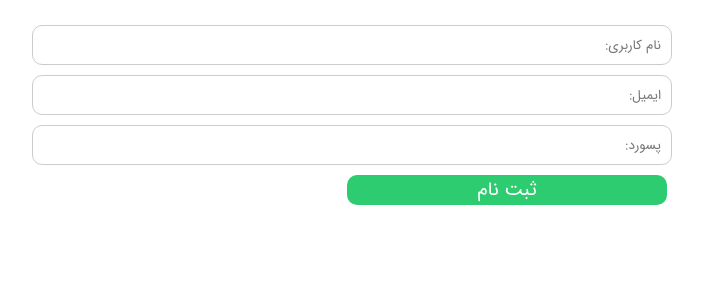
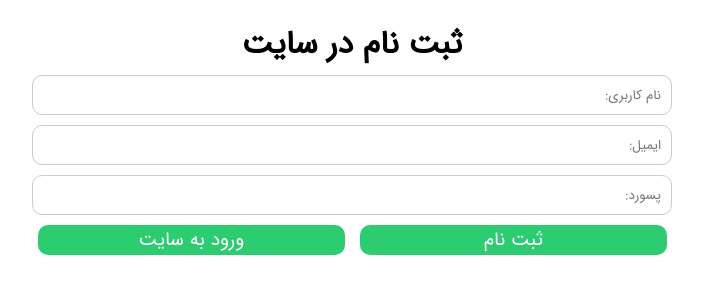
Before and after one commit to sajadspeed/php-teaching, a PHP site: page /admin/signup.php in a window 1280 px wide. Shown: the top 300 px of the page, without its empty margins (288-991 px from the left). Run offline with PHP 8.4, Linux system fonts and the light colour scheme.

Commit message:
Section_7 Training Complete

```diff
--- a/admin/css/style.css
+++ b/admin/css/style.css
@@ -37,11 +37,10 @@ input{
 	margin: 5px 0px;
 }
 button{
-	width: 50%;
+	width: 48%;
 	border: none;
 	background-color: #2ecc71;
 	color: #FFF;
-	float: right;
 	font-size: 1.2em;
 	border-radius: 10px;
 	cursor: pointer;
@@ -123,3 +122,6 @@ main h1{
 	border-bottom: 1px dashed #CCC;
 	margin-bottom: 10px;
 }
+form h1{
+	text-align: center;
+}
--- a/admin/login.php
+++ b/admin/login.php
@@ -18,9 +18,7 @@
 				$user = mysqli_fetch_all($select, MYSQLI_ASSOC);
 
 				if(count($user) == 1) {
-					$_SESSION['user_id'] = $user[0]['id'];
-					$_SESSION['username'] = $user[0]['username'];
-					redirect("index.php");
+					loginSuccess($user[0]['id'], $user[0]['username']);
 				}
 				else{
 					alert("اطلاعات نامعتبر");
@@ -29,9 +27,11 @@
 		?>
 
 		<form action="" method="POST">
+			<h1>ورود به سایت</h1>
 			<input type="text" name="username" placeholder="نام کاربری:" required>
 			<input type="password" name="password" placeholder="پسورد:" required>
 			<button name="submit">ورود</button>
+			<button name="login" type="button"><a href="signup.php" class="button">ثبت نام در سایت</a></button>
 		</form>
 	</body>
 </html>
--- a/admin/signup.php
+++ b/admin/signup.php
@@ -1,4 +1,5 @@
 <?php
+	session_start();
 	include "../include/db.php";
 	include "../include/function.php";
 ?>
@@ -15,7 +16,8 @@
 					$query = "INSERT INTO `user`(`username`, `password`, `email`) VALUES ('{$_POST['username']}','$hashPassword','{$_POST['email']}')";
 
 					if(mysqli_query($con, $query)){
-						alert("خوش آمدید", "success");
+						$user_id = mysqli_insert_id($con);
+						loginSuccess($user_id, $_POST['username']);
 					}
 					else{
 						alert("ثبت نام شکست خورد");
@@ -29,10 +31,12 @@
 		?>
 
 		<form action="" method="POST">
+			<h1>ثبت نام در سایت</h1>
 			<input type="text" name="username" placeholder="نام کاربری:" required>
 			<input type="email" name="email" placeholder="ایمیل:" required>
 			<input type="password" name="password" placeholder="پسورد:" required>
-			<button name="submit">ثبت نام</button>
+			<button name="submit">ثبت نام </button>
+			<button name="login" type="button"><a href="login.php" class="button">ورود به سایت</a></button>
 		</form>
 	</body>
 </html>
--- a/include/function.php
+++ b/include/function.php
@@ -32,4 +32,10 @@
 	function isLogin(){
 		return isset($_SESSION['user_id']);
 	}
+
+	function loginSuccess($user_id, $username){
+		$_SESSION['user_id'] = $user_id;
+		$_SESSION['username'] = $username;
+		redirect("index.php");
+	}
 ?>
```
Also changed, not shown: admin/profile.php (+14 -4 lines).
